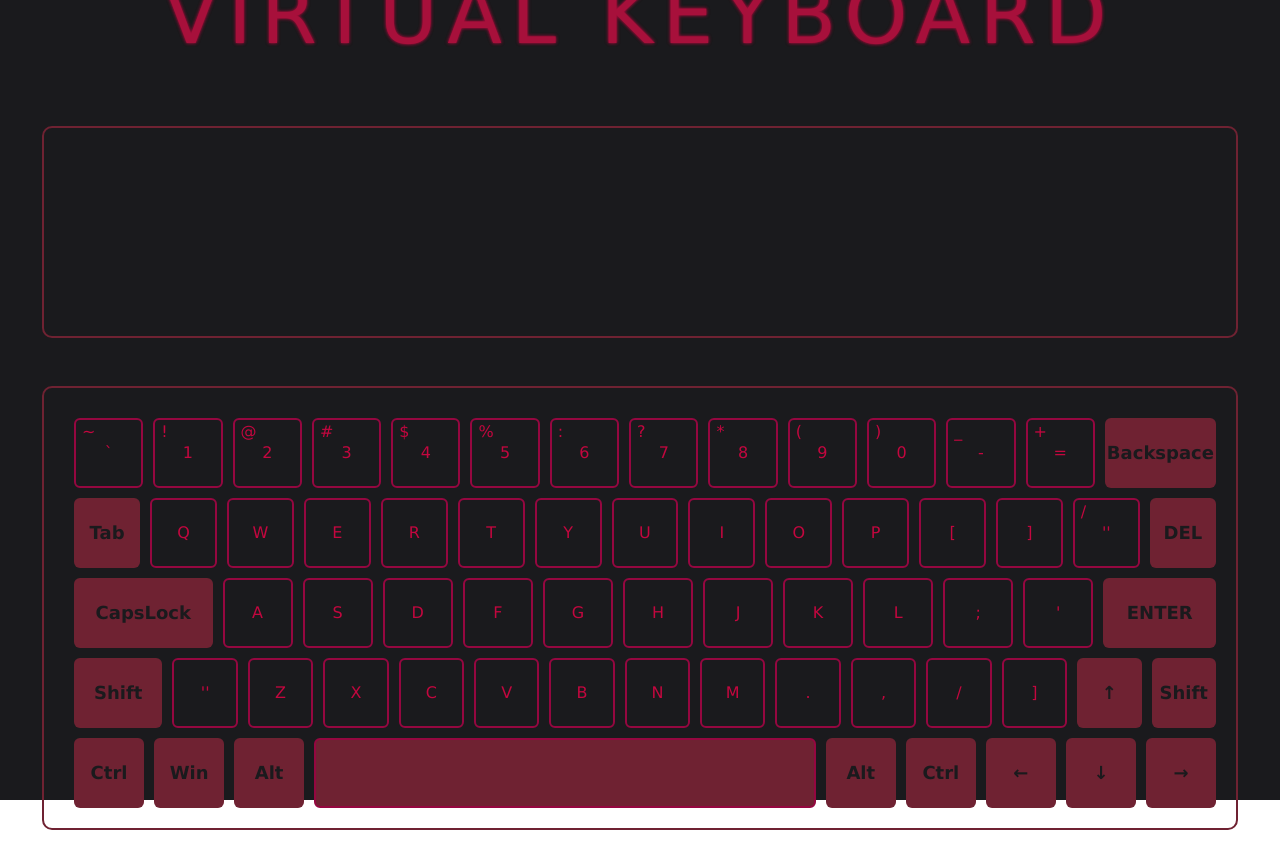
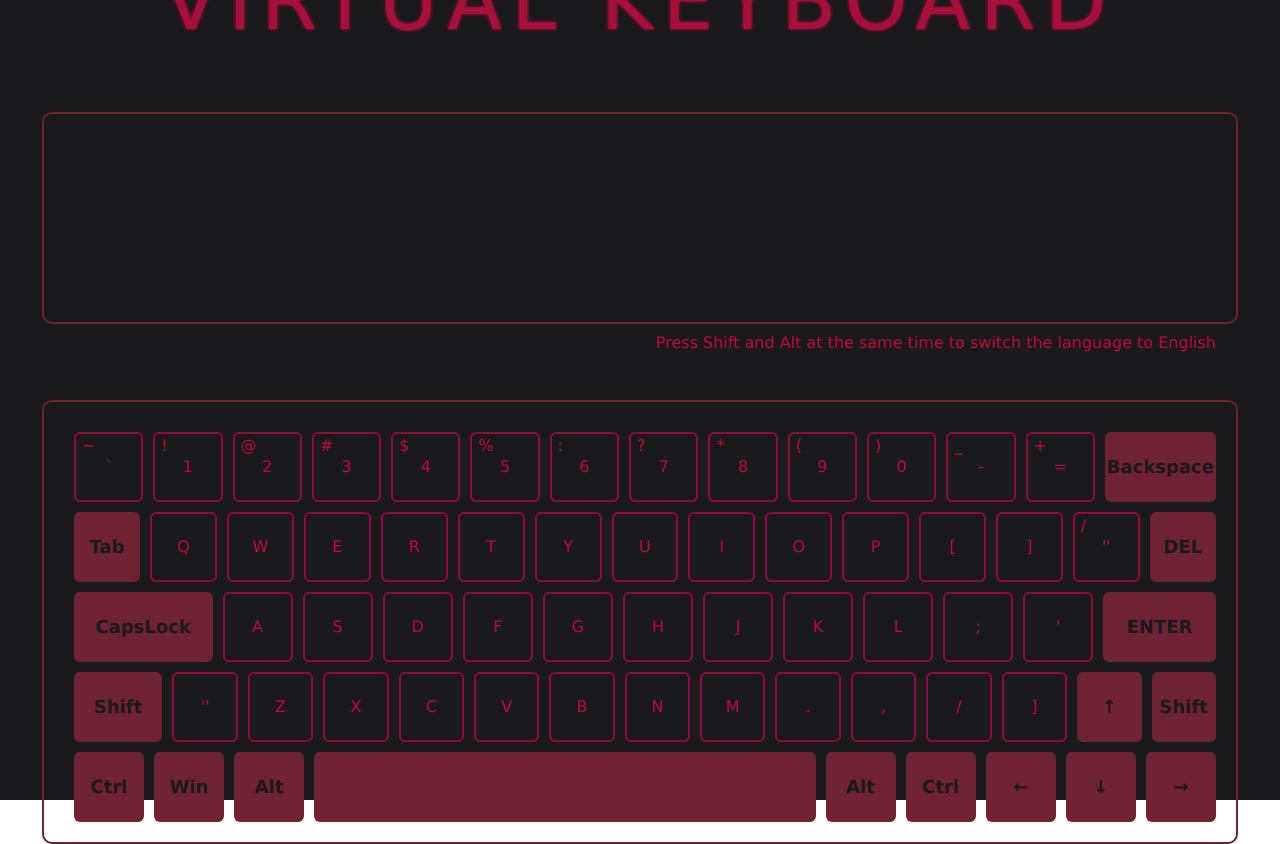
Before and after one commit to evgueniazet/virtual-keyboard, a website built with webpack: page index.html in a window 1280 px wide. Built offline with nearby package versions, Linux system fonts and the light colour scheme.

Commit message:
feat: add russian language

```diff
--- a/src/data.js
+++ b/src/data.js
@@ -67,52 +67,74 @@ const data = [
     },
     {
       first: 'Backspace',
+      key: 'Backspace',
       classes: ['button-selected', 'button-backspace'],
     },
   ],
   [
     {
       first: 'Tab',
+      key: 'Tab',
       classes: ['button-selected'],
     },
     {
       first: 'Q',
+      russian: 'Й',
+      isEnglish: true,
       classes: ['button'],
     },
     {
       first: 'W',
+      russian: 'Ц',
+      isEnglish: true,
       classes: ['button'],
     },
     {
       first: 'E',
+      russian: 'У',
+      isEnglish: true,
       classes: ['button'],
     },
     {
       first: 'R',
+      russian: 'К',
+      isEnglish: true,
       classes: ['button'],
     },
     {
       first: 'T',
+      russian: 'Е',
+      isEnglish: true,
       classes: ['button'],
     },
     {
       first: 'Y',
+      russian: 'Н',
+      isEnglish: true,
       classes: ['button'],
     },
     {
       first: 'U',
+      russian: 'Г',
+      isEnglish: true,
       classes: ['button'],
     },
     {
       first: 'I',
+      russian: 'Ш',
+      isEnglish: true,
       classes: ['button'],
     },
     {
       first: 'O',
+      russian: 'Щ',
+      isEnglish: true,
       classes: ['button'],
     },
     {
       first: 'P',
+      russian: 'З',
+      isEnglish: true,
       classes: ['button'],
     },
     {
@@ -131,48 +153,68 @@ const data = [
     },
     {
       first: 'DEL',
+      key: 'Delete',
       classes: ['button-selected'],
     },
   ],
   [
     {
       first: 'CapsLock',
+      key: 'CapsLock',
       classes: ['button-selected', 'button-capslock'],
     },
     {
       first: 'A',
+      russian: 'Ф',
+      isEnglish: true,
       classes: ['button'],
     },
     {
       first: 'S',
+      russian: 'Ы',
+      isEnglish: true,
       classes: ['button'],
     },
     {
       first: 'D',
+      russian: 'В',
+      isEnglish: true,
       classes: ['button'],
     },
     {
       first: 'F',
+      russian: 'А',
+      isEnglish: true,
       classes: ['button'],
     },
     {
       first: 'G',
+      russian: 'П',
+      isEnglish: true,
       classes: ['button'],
     },
     {
       first: 'H',
+      russian: 'Р',
+      isEnglish: true,
       classes: ['button'],
     },
     {
       first: 'J',
+      russian: 'О',
+      isEnglish: true,
       classes: ['button'],
     },
     {
       first: 'K',
+      russian: 'Л',
+      isEnglish: true,
       classes: ['button'],
     },
     {
       first: 'L',
+      russian: 'Д',
+      isEnglish: true,
       classes: ['button'],
     },
     {
@@ -185,12 +227,14 @@ const data = [
     },
     {
       first: 'ENTER',
+      key: 'Enter',
       classes: ['button-selected', 'button-enter'],
     },
   ],
   [
     {
       first: 'Shift',
+      key: 'Shift',
       classes: ['button-selected', 'button-shift'],
       value: true,
     },
@@ -201,30 +245,44 @@ const data = [
     },
     {
       first: 'Z',
+      russian: 'Я',
+      isEnglish: true,
       classes: ['button'],
     },
     {
       first: 'X',
+      russian: 'Ч',
+      isEnglish: true,
       classes: ['button'],
     },
     {
       first: 'C',
+      russian: 'С',
+      isEnglish: true,
       classes: ['button'],
     },
     {
       first: 'V',
+      russian: 'М',
+      isEnglish: true,
       classes: ['button'],
     },
     {
       first: 'B',
+      russian: 'И',
+      isEnglish: true,
       classes: ['button'],
     },
     {
       first: 'N',
+      russian: 'Т',
+      isEnglish: true,
       classes: ['button'],
     },
     {
       first: 'M',
+      russian: 'Ь',
+      isEnglish: true,
       classes: ['button'],
     },
     {
@@ -245,48 +303,59 @@ const data = [
     },
     {
       first: '&#8593;',
+      key: 'ArrowUp',
       classes: ['button-selected'],
     },
     {
       first: 'Shift',
+      key: 'Shift',
       classes: ['button-selected'],
     },
   ],
   [
     {
       first: 'Ctrl',
+      key: 'Control',
       classes: ['button-selected'],
     },
     {
       first: 'Win',
+      key: 'Meta',
       classes: ['button-selected'],
     },
     {
       first: 'Alt',
+      key: 'Alt',
       classes: ['button-selected'],
     },
     {
       first: '',
+      key: '',
       classes: ['button-space'],
     },
     {
       first: 'Alt',
+      key: 'Alt',
       classes: ['button-selected'],
     },
     {
       first: 'Ctrl',
+      key: 'Control',
       classes: ['button-selected'],
     },
     {
       first: '&#8592;',
+      key: 'ArrowLeft',
       classes: ['button-selected'],
     },
     {
       first: '&#8595;',
+      key: 'ArrowDown',
       classes: ['button-selected'],
     },
     {
       first: '&#8594;',
+      key: 'ArrowRight',
       classes: ['button-selected'],
     },
   ],
--- a/src/index.js
+++ b/src/index.js
@@ -1,9 +1,10 @@
 import './styles.scss';
-import addButtons from './scripts/addButtons';
-import data from './data';
-import handleButton from './scripts/handleButton';
+import addButtons from './scripts/addButtons.js';
+import data from './data.js';
+import handleButton from './scripts/handleButton.js';
 
 const createWrapper = () => {
+  const changeLanguage = 'Press Shift and Alt at the same time to switch the language to English';
   const body = document.querySelector('body');
 
   const wrapper = document.createElement('section');
@@ -19,10 +20,16 @@ const createWrapper = () => {
   entryField.classList.add('entry-field');
   wrapper.appendChild(entryField);
 
+  const entryFieldText = document.createElement('div');
+  entryFieldText.classList.add('entry-field-text');
+  wrapper.appendChild(entryFieldText);
+  entryFieldText.innerText = changeLanguage;
+
   const keyboardContainer = document.createElement('div');
   keyboardContainer.classList.add('keyboard-container');
   wrapper.appendChild(keyboardContainer);
 };
+
 createWrapper();
 addButtons(data);
 handleButton();
--- a/src/scripts/addButtons.js
+++ b/src/scripts/addButtons.js
@@ -27,6 +27,22 @@ const addButtons = (array) => {
         button.appendChild(buttonSecondText);
         buttonSecondText.append(item.second);
       }
+
+      document.addEventListener('keydown', (event) => {
+        if (event.shiftKey && event.altKey) {
+
+          if (item.russian) {
+            if (item.isEnglish) {
+              buttonFirstText.innerHTML = item.russian;
+              item.isEnglish = false;
+            } else {
+              buttonFirstText.innerHTML = item.first;
+              item.isEnglish = true;
+            }
+          }
+        }
+      });
+
     });
   });
 };
--- a/src/scripts/handleButton.js
+++ b/src/scripts/handleButton.js
@@ -8,9 +8,11 @@ const handleButton = () => {
       const buttonFirstTextArr = Array.from(buttonFirstText);
 
       buttonFirstTextArr.forEach((item) => {
+
         if (item.innerText === event.key.toLocaleUpperCase()) {
           button.classList.add('button-keydown');
         }
+
       });
     });
   });
--- a/src/styles.scss
+++ b/src/styles.scss
@@ -23,6 +23,7 @@
 }
 
 .entry-field {
+  display: block;
   border: 2px solid $secondary-dark;
   font-family: Verdana, Geneva, Tahoma, sans-serif;
   min-height: 25%;
@@ -39,6 +40,15 @@
   &:focus-visible {
     outline: none;
     border: 3px solid $secondary;
+  }
+
+  &-text {
+    margin-top: 10px;
+    font-size: 16px;
+    font-family: Verdana, Geneva, Tahoma, sans-serif;
+    color: $primary;
+    text-align: right;
+    width: 100%;
   }
 }
 
@@ -74,7 +84,6 @@
   width: 80px;
   margin-left: 10px;
   transition: color .5s linear, background-color .5s linear, border .5s linear;
-
 
   &-keydown {
     background-color: $primary;
@@ -114,7 +123,7 @@
 
   &-space {
     position: relative;
-    border: 2px solid $secondary;
+    border: none;
     background-color: $secondary-dark;
     color: $bg;
     font-weight: 600;
--- a/webpack.config.dev.js
+++ b/webpack.config.dev.js
@@ -1,6 +1,5 @@
 const path = require('path');
 const HtmlWebpackPlugin = require('html-webpack-plugin');
-// const commonConfig = require('./webpack.config.common');
 
 module.exports = {
   mode: 'development',
@@ -14,8 +13,14 @@ module.exports = {
         use: [
           'style-loader',
           'css-loader',
-          // 'resolve-url-loader',
           'sass-loader',
+          'resolve-url-loader',
+          {
+            loader: 'sass-loader',
+            options: {
+              sourceMap: true
+            }
+          }
         ],
       },
       {
```
Also changed, not shown: webpack.config.prod.js (+78 -12 lines).
